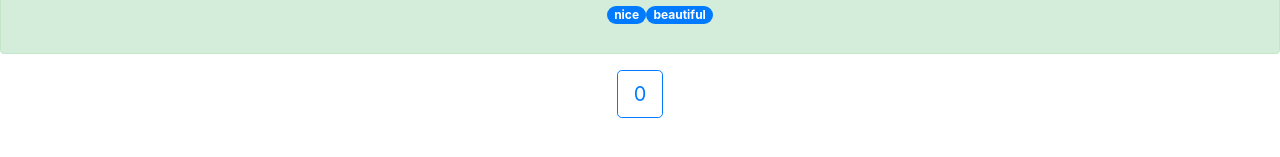
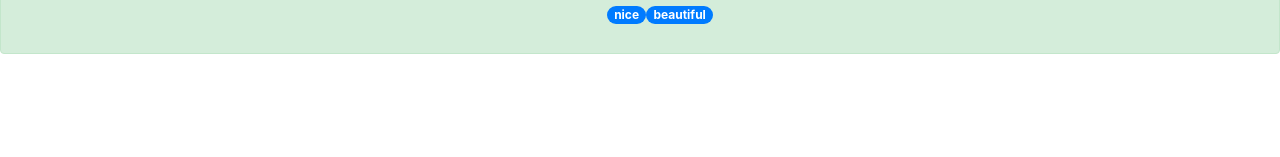
Before and after one commit to Jane27/react-my-project, a React (Create React App) app: page / in a window 1280 px wide. Shown: the part 177-334 px from the top of the page. Built offline with nearby package versions, Linux system fonts and the light colour scheme.

Commit message:
ex-props

```diff
--- a/src/App.js
+++ b/src/App.js
@@ -5,8 +5,6 @@ import './App.css';
 import Welcome from './welcome';
 
 import NameCard from './components/NameCard'
-
-import LikesButton from './components/LikesButton'
 
 const tags=['nice', 'beautiful'];
 
@@ -30,7 +28,6 @@ class App extends Component {
         </header> */}
         <Welcome />
         <NameCard name='jane' number = {21232323} isHuman = {true} tags={tags}/>
-        <LikesButton />
       </div>
     );
   }
--- a/src/components/LikesButton.js
+++ /dev/null
@@ -1,35 +0,0 @@
-import React, {Component} from 'react';
-
-class LikesButton extends Component {
-    constructor(props){
-        super()
-        this.state= {
-            likes:0,
-        }
-
-    }
-
-    handleClick ()
-    {
-        // alert(1234)
-        // console.log(this);
-        this.setState ({
-            likes:++this.state.likes
-        })
-    }
-    render(){
-        return(
-            <div className='likes-buton-component'>
-            <button type='button'
-                    className='btn btn-outline-primary btn-lg'
-                    // onClick = {this.handleClick.bind(this)}>
-                    onClick={()=>this.handleClick() }>
-                {this.state.likes}
-            </button>
-            </div>
-
-        )
-    }
-}
-
-export default LikesButton;
```
